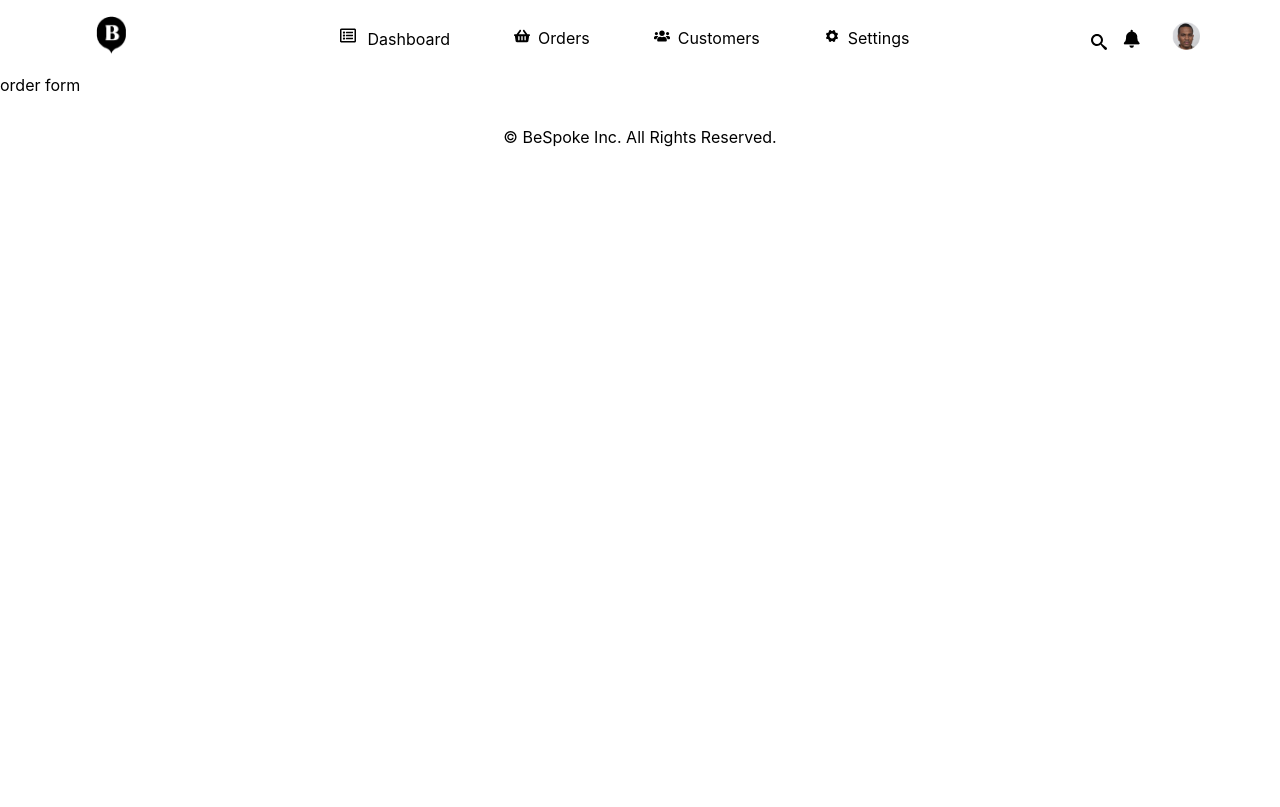
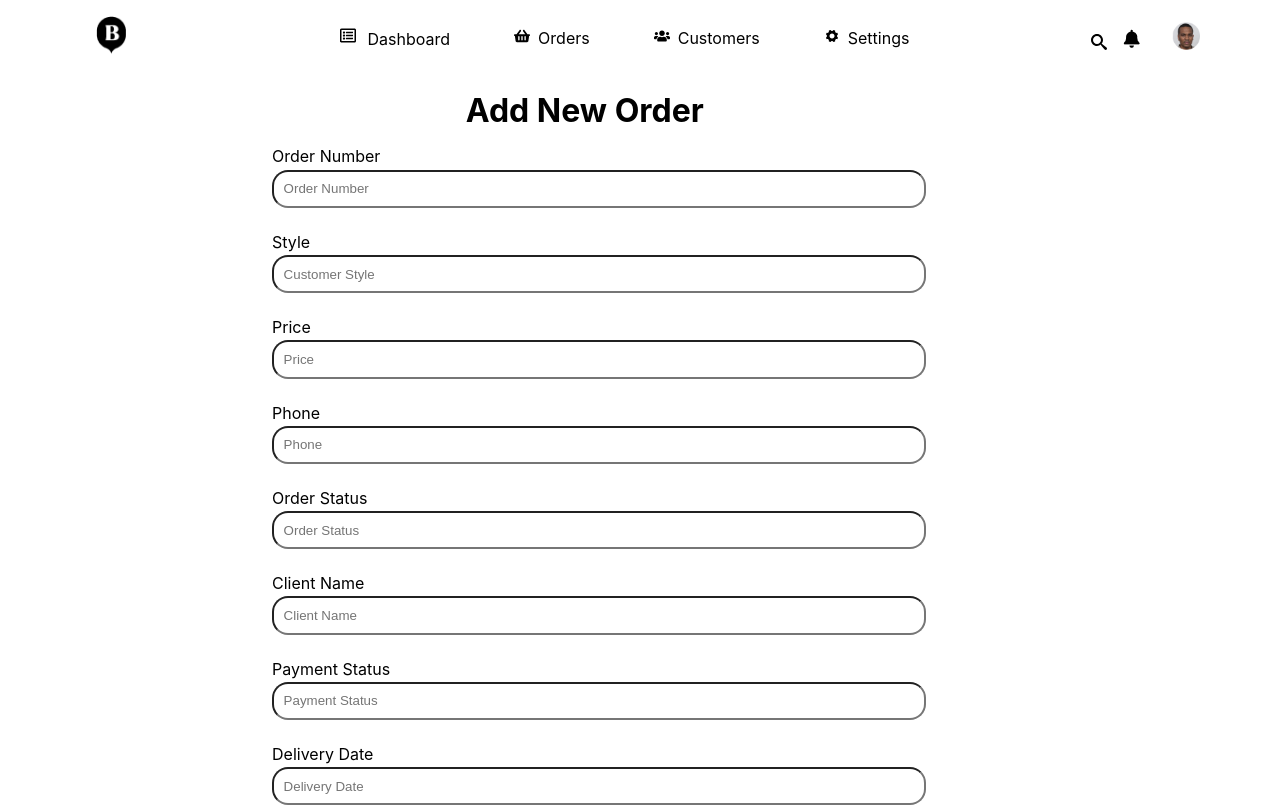
Before and after one commit to Rollyloni/rolake-olonisakin-capstone, a React (Create React App) app: page /orders/add-order in a window 1280 px wide. Shown: the top 807 px of the page. Built offline with nearby package versions, Linux system fonts and the light colour scheme.

Commit message:
build addCustomer and AddOrder forms and connect them to server side

```diff
--- a/src/Pages/AddCustomerForm.js
+++ b/src/Pages/AddCustomerForm.js
@@ -1,109 +1,84 @@
 import React from "react";
-// import axios from "axios";
+import axios from "axios";
 
 const AddCustomerForm = () => {
-  // isPhoneNumberValid = () => {
-  //   if (this.state.phoneNumber.length < 7) {
-  //     return false;
-  //   }
-  //   return true;
-  // };
+  const handleSubmit = (event) => {
+    event.preventDefault();
+    let customerObj = {
+      name: event.target.name.value,
+      location: event.target.location.value,
+      address: event.target.address.value,
+      email: event.target.email.value,
+      phone: event.target.phone.value,
+      clientSince: event.target.clientSince.value,
+    };
 
-  // isFormValid = () => {
-  //   // TO DO: Check if the fields are all filled
-  //   if (
-  //     !this.state.email ||
-  //     !this.state.contactName ||
-  //     !this.state.position ||
-  //     !this.state.phoneNumber ||
-  //     !this.state.warehouseName ||
-  //     !this.state.streetAddress ||
-  //     !this.state.city ||
-  //     !this.state.country
-  //   ) {
-  //     return false;
-  //   }
-
-  //   if (!this.isPhoneNumberValid()) {
-  //     return false;
-  //   }
-
-  //   if (!this.isEmailValid()) {
-  //     return false;
-  //   }
-
-  //   return true;
-  // };
-
-  // handleSubmit = (event) => {
-  //   event.preventDefault();
-  //   let warehouseObj = {
-  //     contactName: event.target.contactName.value,
-  //     position: event.target.position.value,
-  //     phoneNumber: event.target.phoneNumber.value,
-  //     email: event.target.email.value,
-  //     warehouseName: event.target.warehouseName.value,
-  //     streetAddress: event.target.streetAddress.value,
-  //     city: event.target.city.value,
-  //     country: event.target.country.value,
-  //   };
-
-  //   if (this.isFormValid()) {
-  //     axios.post("http://localhost:8080/warehouses", warehouseObj);
-
-  //     // This is where we would make an axios request
-  //     // to our backend to add the user to our database.
-  //     alert("Added successfully");
-  //   }
-  //   this.handleCancel();
-  // };
+    axios.post("http://localhost:8080/customers", customerObj).then(() => {
+      event.target.reset();
+    });
+  };
 
   return (
-    <form className="warehouse">
-      {/* Warehouse Section */}
+    <form className="warehouse" onSubmit={handleSubmit}>
       <section className="warehouse__section">
         <h2 className="warehouse__mainheading">Add New Customer</h2>
         <p className="warehouse__label">Customer Name</p>
         <input
+          className="warehouse__input"
           placeholder="Customer Name"
-          name="warehouseName"
+          name="name"
           type="text"
         ></input>
 
         <p className="warehouse__label">Customer Address</p>
         <input
+          className="warehouse__input"
           placeholder="Customer Address"
-          name="streetAddress"
+          name="address"
           type="text"
         ></input>
 
         <p className="warehouse__label">Customer Location</p>
-        <input placeholder="Customer Location" name="city" type="text"></input>
+        <input
+          className="warehouse__input"
+          placeholder="Customer Location"
+          name="location"
+          type="text"
+        ></input>
 
         <p className="warehouse__label">Phone</p>
-        <input placeholder="Phone" name="country" type="text"></input>
+        <input
+          className="warehouse__input"
+          placeholder="Phone"
+          name="phone"
+          type="text"
+          required
+        ></input>
       </section>
 
       <section className="warehouse__section second">
-        {/* <p className="warehouse__label">Phone </p>
-        <input placeholder="Phone" name="contactName" type="number"></input> */}
-
         <p className="warehouse__label">Client Since</p>
         <input
-          placeholder="Client since"
-          name="phoneNumber"
+          className="warehouse__input"
+          placeholder="DD-MM-YEAR"
+          name="clientSince"
           type="text"
         ></input>
 
         <p className="warehouse__label">Email</p>
-        <input placeholder="Email" name="email" type="text"></input>
+        <input
+          className="warehouse__input"
+          placeholder="Email"
+          name="email"
+          type="text"
+        ></input>
 
         {/* Buttons Section */}
         <div className="test">
           <article className="warehouse__button--container">
             <button className="warehouse__button cancel">Cancel</button>
             <button className="warehouse__button" type="submit">
-              + Add Warehouse
+              + Add Customer
             </button>
           </article>
         </div>
--- a/src/Pages/AddOrderForm.js
+++ b/src/Pages/AddOrderForm.js
@@ -1,7 +1,111 @@
 import React from "react";
+import axios from "axios";
 
 const AddOrderForm = () => {
-  return <div>order form</div>;
+  const handleSubmit = (event) => {
+    event.preventDefault();
+    let orderObj = {
+      no: event.target.no.value,
+      style: event.target.style.value,
+      amount: event.target.amount.value,
+      status: event.target.status.value,
+      phone: event.target.phone.value,
+      client: event.target.client.value,
+      payment: event.target.payment.value,
+      delivery: event.target.delivery.value,
+    };
+
+    axios.post("http://localhost:8080/orders", orderObj).then(() => {
+      event.target.reset();
+    });
+  };
+
+  return (
+    <form className="warehouse" onSubmit={handleSubmit}>
+      <section className="warehouse__section">
+        <h2 className="warehouse__mainheading">Add New Order</h2>
+        <p className="warehouse__label">Order Number</p>
+        <input
+          className="warehouse__input"
+          placeholder="Order Number"
+          name="no"
+          type="text"
+        ></input>
+
+        <p className="warehouse__label">Style</p>
+        <input
+          className="warehouse__input"
+          placeholder="Customer Style"
+          name="style"
+          type="text"
+        ></input>
+
+        <p className="warehouse__label">Price</p>
+        <input
+          className="warehouse__input"
+          placeholder="Price"
+          name="amount"
+          type="text"
+        ></input>
+
+        <p className="warehouse__label">Phone</p>
+        <input
+          className="warehouse__input"
+          placeholder="Phone"
+          name="phone"
+          type="text"
+          required
+        ></input>
+      </section>
+
+      <section className="warehouse__section second">
+        <p className="warehouse__label">Order Status</p>
+        <input
+          className="warehouse__input"
+          placeholder="Order Status"
+          name="status"
+          type="text"
+        ></input>
+
+        <p className="warehouse__label">Client Name</p>
+        <input
+          className="warehouse__input"
+          placeholder="Client Name"
+          name="client"
+          type="text"
+          required
+        ></input>
+
+        <p className="warehouse__label">Payment Status</p>
+        <input
+          className="warehouse__input"
+          placeholder="Payment Status"
+          name="payment"
+          type="text"
+          required
+        ></input>
+
+        <p className="warehouse__label">Delivery Date</p>
+        <input
+          className="warehouse__input"
+          placeholder="Delivery Date"
+          name="delivery"
+          type="text"
+          required
+        ></input>
+
+        {/* Buttons Section */}
+        <div className="test">
+          <article className="warehouse__button--container">
+            <button className="warehouse__button cancel">Cancel</button>
+            <button className="warehouse__button" type="submit">
+              + Add New Order
+            </button>
+          </article>
+        </div>
+      </section>
+    </form>
+  );
 };
 
 export default AddOrderForm;
--- a/src/Pages/DetailsPage.js
+++ b/src/Pages/DetailsPage.js
@@ -39,6 +39,15 @@ const DetailsPage = (props) => {
       <article className="dashboard__orders completeDetails">
         <p className="dashboard__orders--heading">Orders</p>
       </article>
+      <section>
+        <article className="order__headings completeDetails">
+          <h4>Image</h4>
+          <h4>Style</h4>
+          <h4>Amount</h4>
+          <h4>Status</h4>
+          <h4>Delivery Date</h4>
+        </article>
+      </section>
       {customer.orders
         ? customer.orders.map((order) => {
             return (
--- a/src/Pages/HomePage.scss
+++ b/src/Pages/HomePage.scss
@@ -117,14 +117,16 @@ span {
 
 //form styles
 .warehouse {
-  display: flex;
+  margin-left: 7rem;
 
   &__button {
-    // @include button($inStock-Indigo);
+    background-color: black;
     width: 38%;
     margin: 1rem;
     color: white;
     padding: 1.5rem 0;
+    border-radius: 0.5rem;
+    font-size: 1.2rem;
 
     &.cancel {
       background-color: white;
@@ -139,6 +141,7 @@ span {
     width: 80%;
     padding: 0.6rem;
     border-radius: 1rem;
+    margin-left: 10rem;
 
     &.last {
       margin-bottom: 2rem;
@@ -147,8 +150,8 @@ span {
 
   &__label {
     margin: 1rem;
-    margin-left: 1.9rem;
     margin-bottom: 0;
+    margin-left: 10rem;
   }
 
   &__subheading {
@@ -159,24 +162,20 @@ span {
   }
 
   &__mainheading {
-    padding-bottom: 1.5rem;
+    padding-top: 1.5rem;
     font-size: 2rem;
     padding-top: 1rem;
+    text-align: center;
+    padding-left: 8rem;
   }
 
   &__button--container {
-    // background-color: $inStock-LightGrey;
     display: flex;
     padding: 0 2rem;
-    margin-left: 9rem;
+    margin-left: 13rem;
   }
 
   &__section {
-    width: 50%;
-
-    &.second {
-      padding-top: 4.5rem;
-      margin-left: 2rem;
-    }
+    width: 70%;
   }
 }
```
